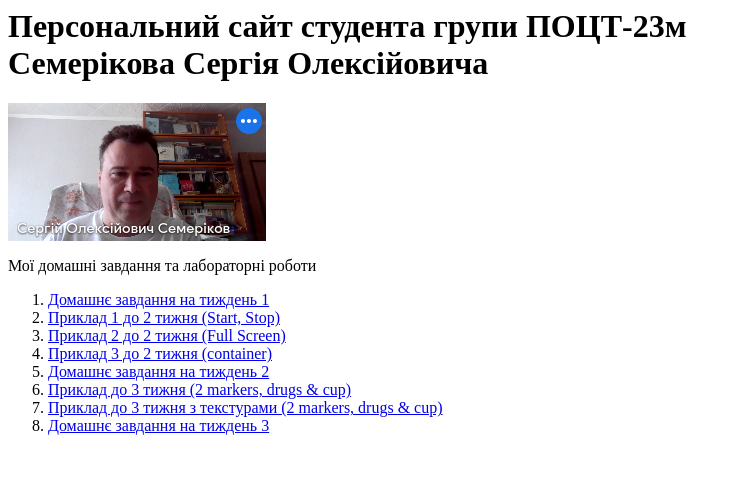
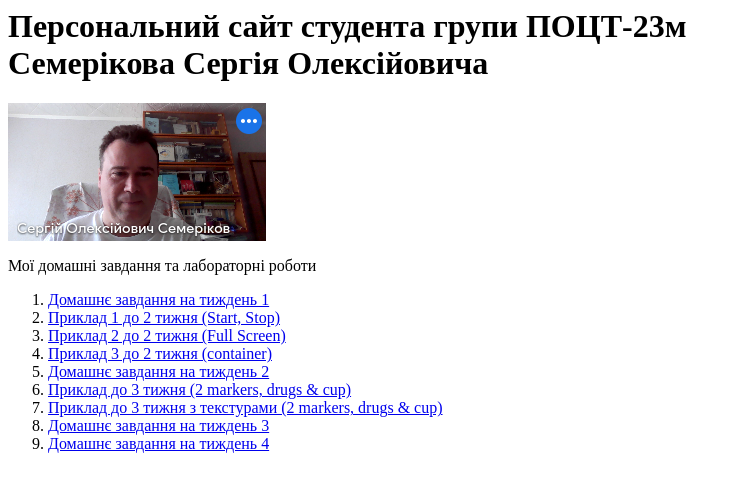
Before and after one commit to semerikov2024/poct-23m, a plain HTML site: page index.html in a window 1280 px wide. Shown: the whole page, without its empty margins (0-741 px from the left). Drawn offline with Linux system fonts and the light colour scheme.

Commit message:
Add files via upload

```diff
--- a/index.html
+++ b/index.html
@@ -15,6 +15,7 @@
 			<li><a href="week3/231017.html">Приклад до 3 тижня (2 markers, drugs & cup)</a></li>
 			<li><a href="week3/231031.html">Приклад до 3 тижня з текстурами (2 markers, drugs & cup)</a></li>
 			<li><a href="week3/week3.html">Домашнє завдання на тиждень 3</a></li>
+			<li><a href="week4/week4.html">Домашнє завдання на тиждень 4</a></li>
 		</ol>
 	</body>
 </html>
```
